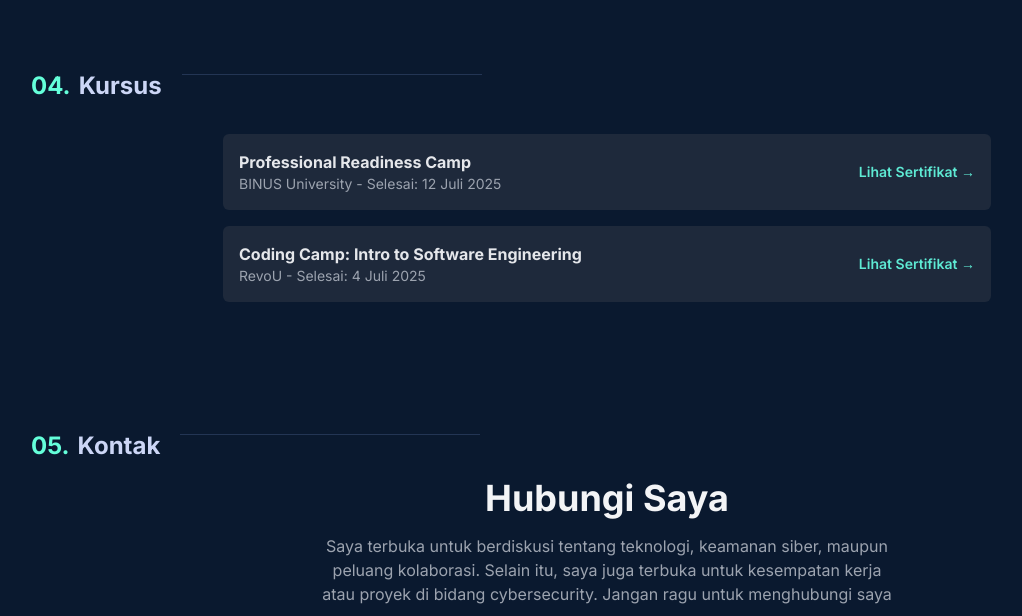
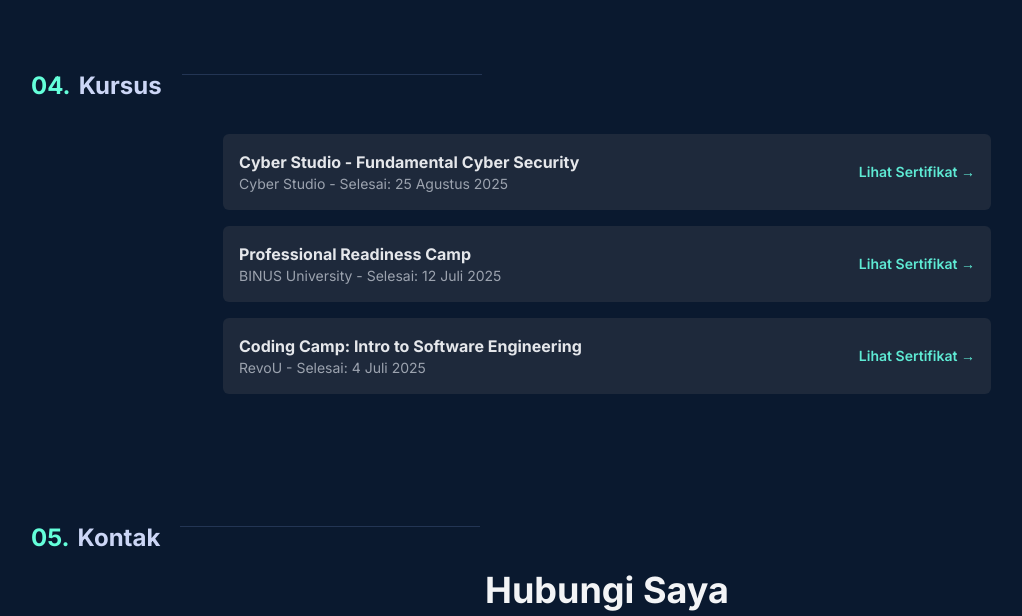
Before and after one commit to derader/derader.github.io, a plain HTML site: page index.html in a window 1280 px wide. Shown: the part 3206-3822 px from the top of the page, without its empty margins (33-1055 px from the left). Drawn offline with nearby package versions, Linux system fonts and the light colour scheme.

Commit message:
Update index.html

```diff
--- a/index.html
+++ b/index.html
@@ -218,6 +218,13 @@
                     <ul class="space-y-4">
                         <li class="bg-slate-800 p-4 rounded-md hover:shadow-xl transition duration-300 flex justify-between items-center">
                             <div>
+                                <h3 class="font-bold text-gray-200">Cyber Studio - Fundamental Cyber Security</h3>
+                                <p class="text-sm text-gray-400">Cyber Studio - Selesai: 25 Agustus 2025</p>
+                            </div>
+                            <a href="https://i.postimg.cc/vmjLJvh4/Sertifikat-Cyber-Studio-Fundamental-Cyber-Security-Fadli-Adriansyah-c6-Q0g-IULy-N-1.png" target="_blank" rel="noopener noreferrer" class="text-teal-300 hover:text-teal-200 text-sm font-semibold">Lihat Sertifikat &rarr;</a>
+                        </li>
+                        <li class="bg-slate-800 p-4 rounded-md hover:shadow-xl transition duration-300 flex justify-between items-center">
+                            <div>
                                 <h3 class="font-bold text-gray-200">Professional Readiness Camp</h3>
                                 <p class="text-sm text-gray-400">BINUS University - Selesai: 12 Juli 2025</p>
                             </div>
```
